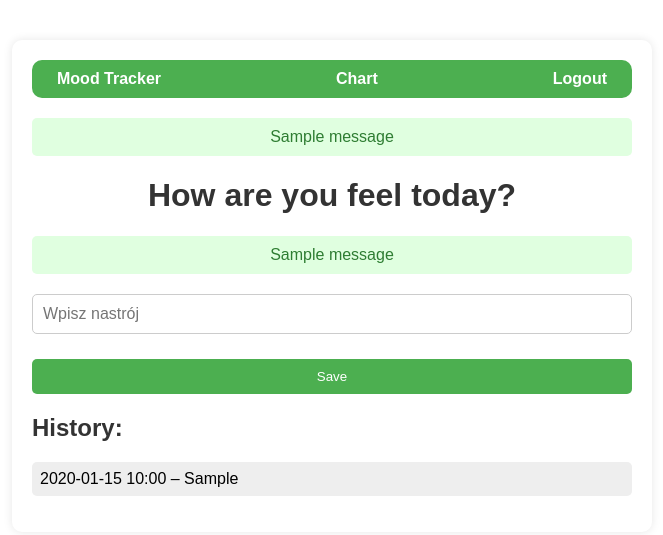
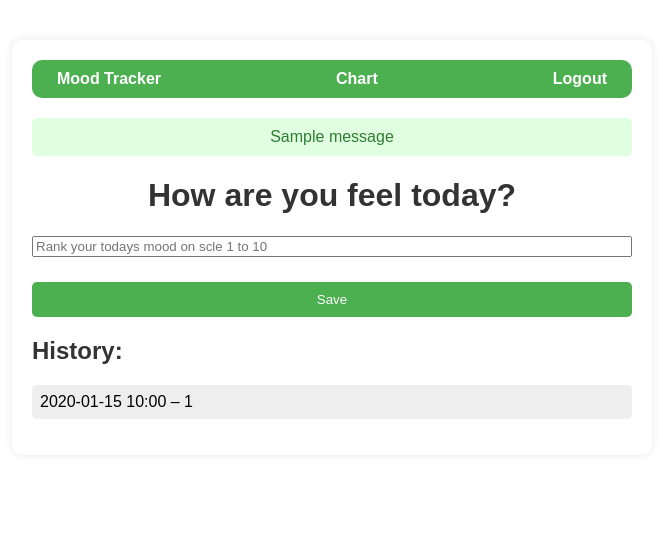
Before and after one commit to KacperSzmyd/mood-tracker, a Flask app: page / in a window 1280 px wide. Shown: the top 535 px of the page, without its empty margins (308-971 px from the left). Run offline with Flask 3, Linux system fonts and the light colour scheme; a user stored in the database is signed in; tables that the repository leaves empty hold one stand-in row (values such as "Sample post"); one stand-in notice (Sample message) is shown.

Commit message:
Change mood model to 1–10 scale and update form and chart

```diff
--- a/app/models.py
+++ b/app/models.py
@@ -4,7 +4,7 @@ from flask_login import UserMixin
 
 class Mood(db.Model):
     id = db.Column(db.Integer, primary_key=True)
-    mood = db.Column(db.String(100))
+    mood = db.Column(db.Integer, nullable=False)
     date = db.Column(db.DateTime)
     user_id = db.Column(db.Integer, db.ForeignKey("user.id"))
 
--- a/app/routes.py
+++ b/app/routes.py
@@ -40,7 +40,7 @@ def chart():
         return redirect(url_for("main.index"))
 
     dates = [m.date.strftime("%Y-%m-%d %H:%M") for m in moods]
-    values = list(range(1, len(moods) + 1))
+    values = [m.mood for m in moods]
 
     plt.figure(figsize=(12, 6))
     plt.plot(dates, values, marker="o", linestyle="-", color="royalblue")
--- a/app/templates/index.html
+++ b/app/templates/index.html
@@ -3,14 +3,8 @@
 {% block content %}
     <h1>How are you feel today?</h1>
 
-    {% with messages = get_flashed_messages() %}
-        {% if messages %}
-            <div class='flash'>{{messages[0]}}</div>
-        {% endif %}
-    {% endwith %}
-
     <form method="POST">
-        <input type="text" name="mood" placeholder="Wpisz nastrój" required>
+        <input type="number" name="mood" min="1" max="10" placeholder="Rank your todays mood on scle 1 to 10" required>
         <button type="submit">Save</button>
     </form>
 
--- a/app/templates/login.html
+++ b/app/templates/login.html
@@ -3,12 +3,6 @@
 {% block title %}login{% endblock title %}
 {% block content %}
     <h1>Login</h1>
-
-    {% with messages = get_flashed_messages() %}
-        {% if messages %}
-            <div class="flash">{{ messages[0] }}</div>
-        {% endif %}
-    {% endwith %}
 
     <form method="POST">
         <input type="text" name="username" placeholder="Username" required>
--- a/app/templates/register.html
+++ b/app/templates/register.html
@@ -2,12 +2,6 @@
 {% block title %} Register {% endblock title %}
 {% block content %}
     <h1>Register</h1>
-
-    {% with messages = get_flashed_messages() %}
-        {% if messages %}
-            <div class="flash">{{ messages[0] }}</div>
-        {% endif %}
-    {% endwith %}
 
     <form method="POST">
         <input type="text" name="username" placeholder="Username" required>
```
